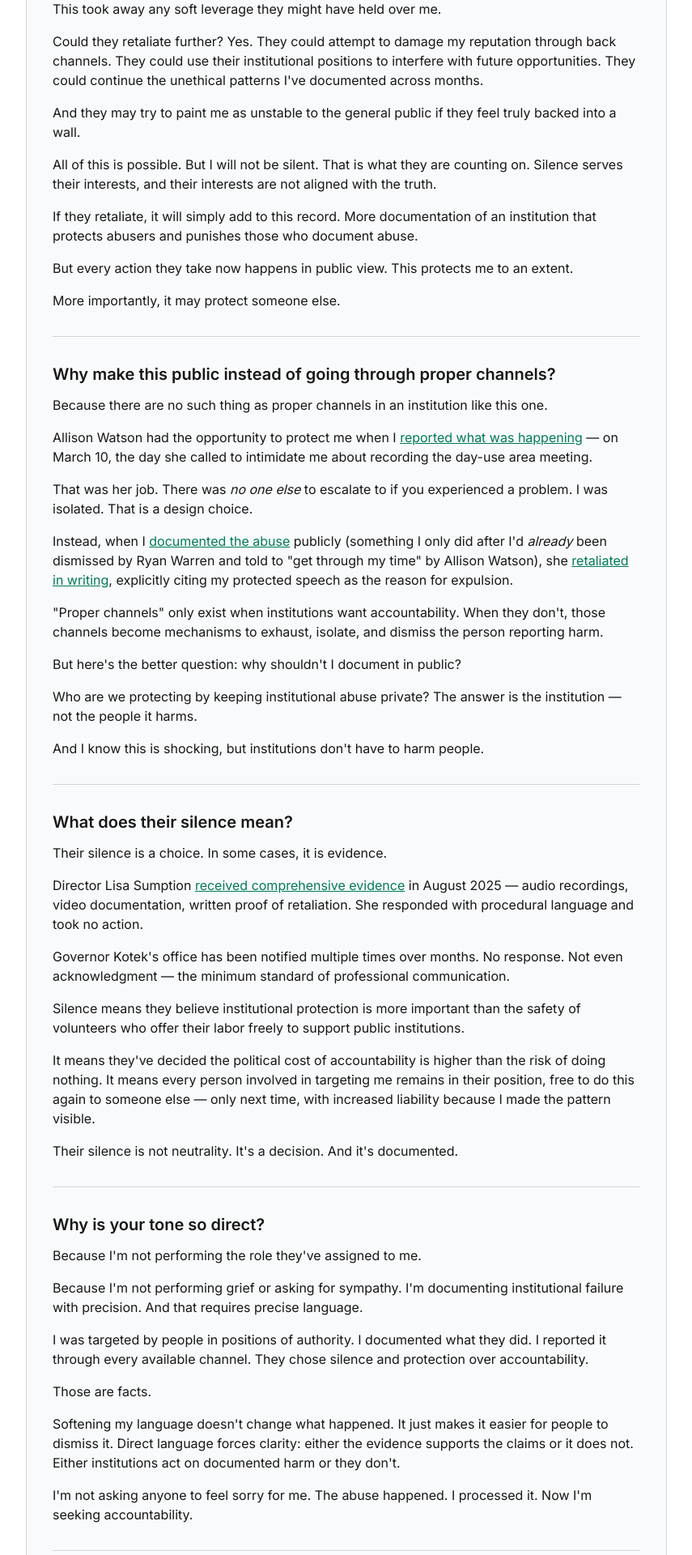
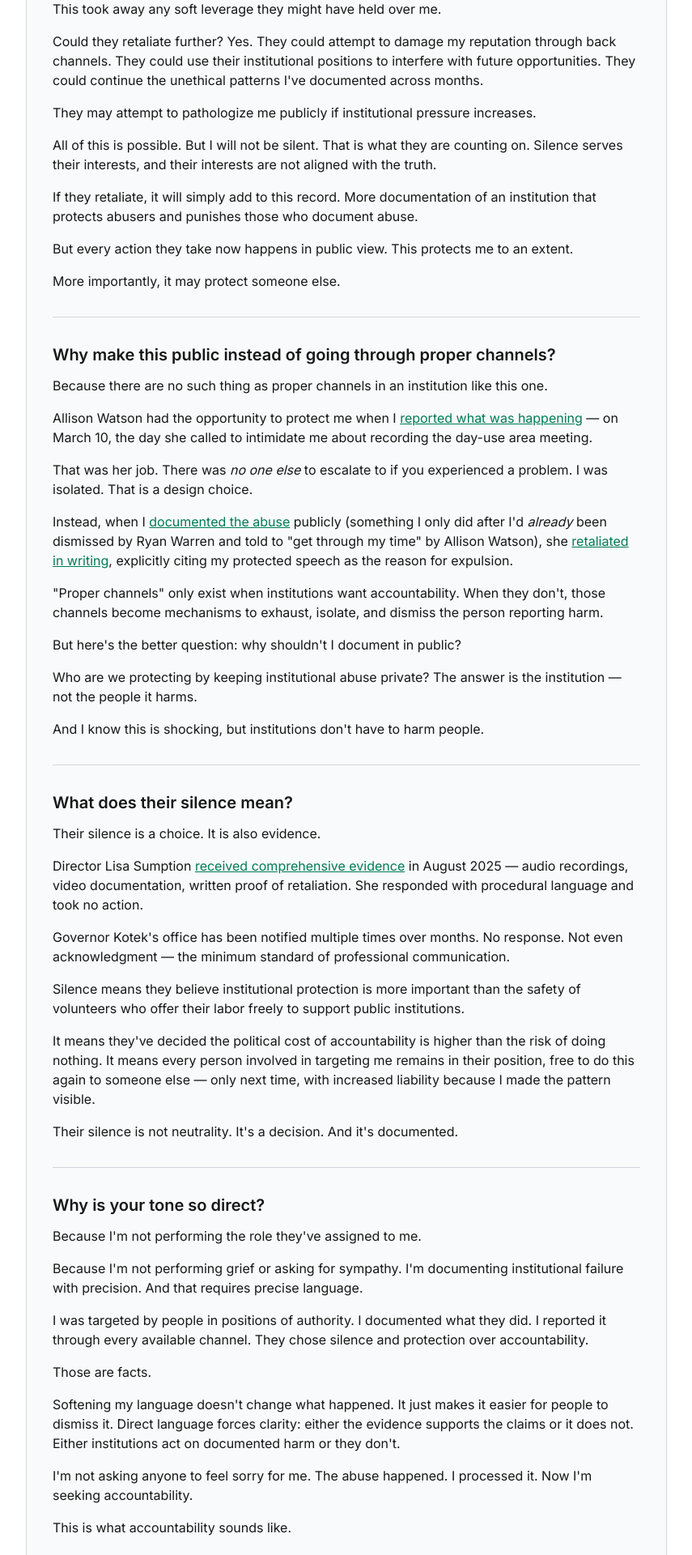
Before and after one commit to rswfire/rswfire.oprd, a Next.js app: page /faq in a window 1280 px wide. Shown: the part 4100-6020 px from the top of the page at 81% size, without its empty margins (368-1223 px from the left). Built offline with nearby package versions, Linux system fonts and the light colour scheme.

Commit message:
Updated Faq.tsx

```diff
--- a/app/(archive)/faq/page.tsx
+++ b/app/(archive)/faq/page.tsx
@@ -175,7 +175,7 @@ export default function FAQPage() {
                         <div>That's documented in <Link href="/evidence/expulsion" className="text-emerald-700 underline hover:text-emerald-600">Allison Watson's removal letter</Link>, which explicitly states I was banned for speaking publicly about what happened.</div>
                         <div>This took away any soft leverage they might have held over me.</div>
                         <div>Could they retaliate further? Yes. They could attempt to damage my reputation through back channels. They could use their institutional positions to interfere with future opportunities. They could continue the unethical patterns I've documented across months.</div>
-                        <div>And they may try to paint me as unstable to the general public if they feel truly backed into a wall.</div>
+                        <div>They may attempt to pathologize me publicly if institutional pressure increases.</div>
                         <div>All of this is possible. But I will not be silent. That is what they are counting on. Silence serves their interests, and their interests are not aligned with the truth.</div>
                         <div>If they retaliate, it will simply add to this record. More documentation of an institution that protects abusers and punishes those who document abuse.</div>
                         <div>But every action they take now happens in public view. This protects me to an extent.</div>
@@ -210,7 +210,7 @@ export default function FAQPage() {
                         What does their silence mean?
                     </h2>
                     <div className="space-y-4">
-                        <div>Their silence is a choice. In some cases, it is evidence.</div>
+                        <div>Their silence is a choice. It is also evidence.</div>
                         <div>Director Lisa Sumption <Link href="/lisa-sumption/open-letter" className="text-emerald-700 underline hover:text-emerald-600">received comprehensive evidence</Link> in August 2025 &mdash; audio recordings, video documentation, written proof of retaliation. She responded with procedural language and took no action.</div>
                         <div>Governor Kotek's office has been notified multiple times over months. No response. Not even acknowledgment &mdash; the minimum standard of professional communication.</div>
                         <div>Silence means they believe institutional protection is more important than the safety of volunteers who offer their labor freely to support public institutions.</div>
@@ -233,6 +233,7 @@ export default function FAQPage() {
                         <div>Those are facts.</div>
                         <div>Softening my language doesn't change what happened. It just makes it easier for people to dismiss it. Direct language forces clarity: either the evidence supports the claims or it does not. Either institutions act on documented harm or they don't.</div>
                         <div>I'm not asking anyone to feel sorry for me. The abuse happened. I processed it. Now I'm seeking accountability.</div>
+                        <div>This is what accountability sounds like.</div>
                     </div>
                 </div>
 
```
